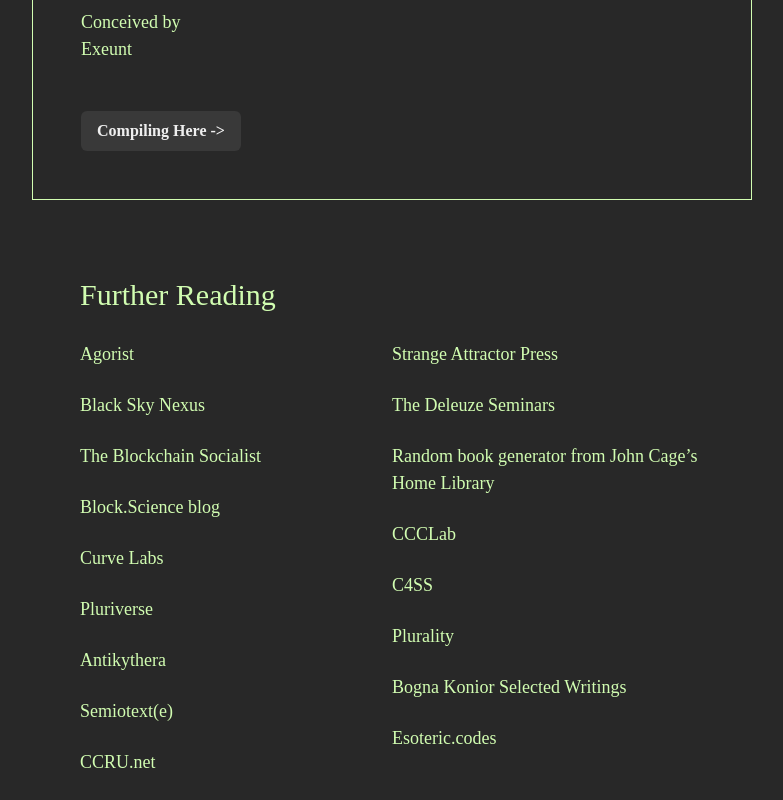
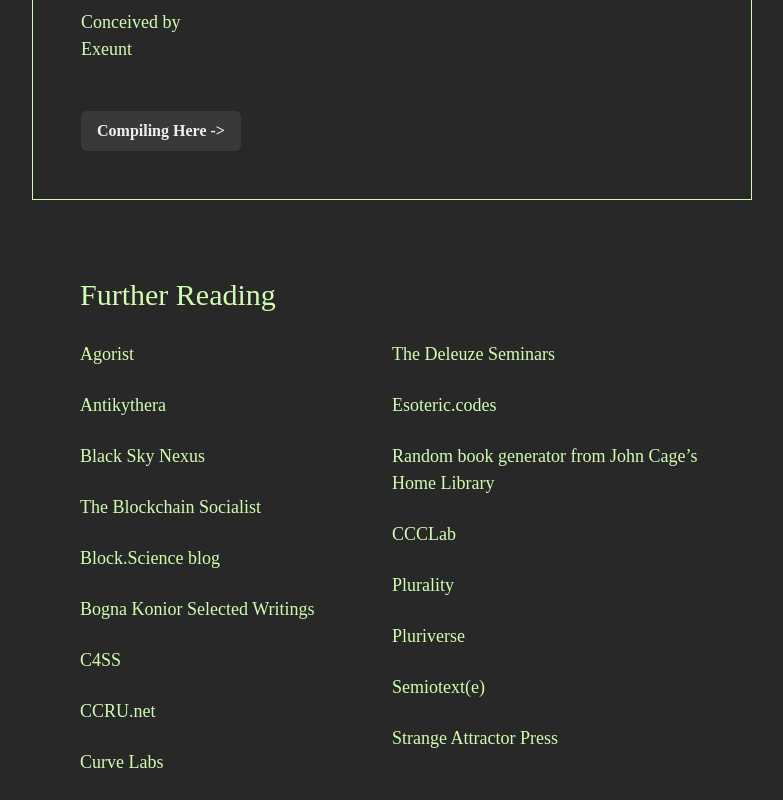
Before and after one commit to oovg/the-open-template, a Next.js app: page / in a window 1280 px wide. Shown: the part 9237-10037 px from the top of the page, without its empty margins (248-1031 px from the left). Built offline with nearby package versions, Linux system fonts and the light colour scheme; a web font is replaced by a local one; what @rainbow-me/rainbowkit, wagmi would draw is missing.

Commit message:
alpha further

```diff
--- a/src/components/Further.tsx
+++ b/src/components/Further.tsx
@@ -10,24 +10,24 @@ export const Further = () => (
     <Flex flexWrap="wrap" w="100%">
       <Flex direction="column" align="start" w={['100%', null, '50%']} gap={6}>
         <Link isExternal href="https://agorist.xyz/">Agorist</Link>
+        <Link isExternal href="https://antikythera.org">Antikythera</Link>
         <Link isExternal href="https://www.blacksky.network/">Black Sky Nexus</Link>
         <Link isExternal href="https://theblockchainsocialist.com/">The Blockchain Socialist</Link>
         <Link isExternal href="https://blockscience.ghost.io/">Block.Science blog</Link>
+        <Link isExternal href="https://shanghai-nyu.academia.edu/BognaMKonior">Bogna Konior Selected Writings</Link>
+        <Link isExternal href="http://c4ss.org">C4SS</Link>
+        <Link isExternal href="http://www.ccru.net/swarm3/3_amph.htm">CCRU.net</Link>
         <Link isExternal href="https://www.curvelabs.eu/anarchive">Curve Labs</Link>
-        <Link isExternal href="https://pluriverse.world">Pluriverse</Link>
-        <Link isExternal href="https://antikythera.org">Antikythera</Link>
-        <Link isExternal href="https://www.semiotexte.com">Semiotext(e)</Link>
-        <Link isExternal href="http://www.ccru.net/swarm3/3_amph.htm">CCRU.net</Link>
       </Flex>
       <Flex direction="column" align="start" w={['100%', null, '50%']} mt={[6, null, 0]}gap={6}>
-        <Link isExternal href="http://strangeattractor.co.uk">Strange Attractor Press</Link>
         <Link isExternal href="https://deleuze.cla.purdue.edu/seminars.html">The Deleuze Seminars</Link>
+        <Link isExternal href="https://esoteric.codes/blog/100-rabbits">Esoteric.codes</Link>
         <Link isExternal href="https://johncage.org/library.cfm">Random book generator from John Cage’s Home Library</Link>
         <Link isExternal href="https://lab.cccb.org/en/?_gl=119e6ui7_ga_6PE54HGENN*MTY5MjkzMDE3Ny4xLjEuMTY5MjkzMDIyMC4xNy4wLjA.">CCCLab</Link>
-        <Link isExternal href="http://c4ss.org">C4SS</Link>
         <Link isExternal href="https://www.plurality.net">Plurality</Link>
-        <Link isExternal href="https://shanghai-nyu.academia.edu/BognaMKonior">Bogna Konior Selected Writings</Link>
-        <Link isExternal href="https://esoteric.codes/blog/100-rabbits">Esoteric.codes</Link>
+        <Link isExternal href="https://pluriverse.world">Pluriverse</Link>
+        <Link isExternal href="https://www.semiotexte.com">Semiotext(e)</Link>
+        <Link isExternal href="http://strangeattractor.co.uk">Strange Attractor Press</Link>
       </Flex>
     </Flex>
   </Box>
```
